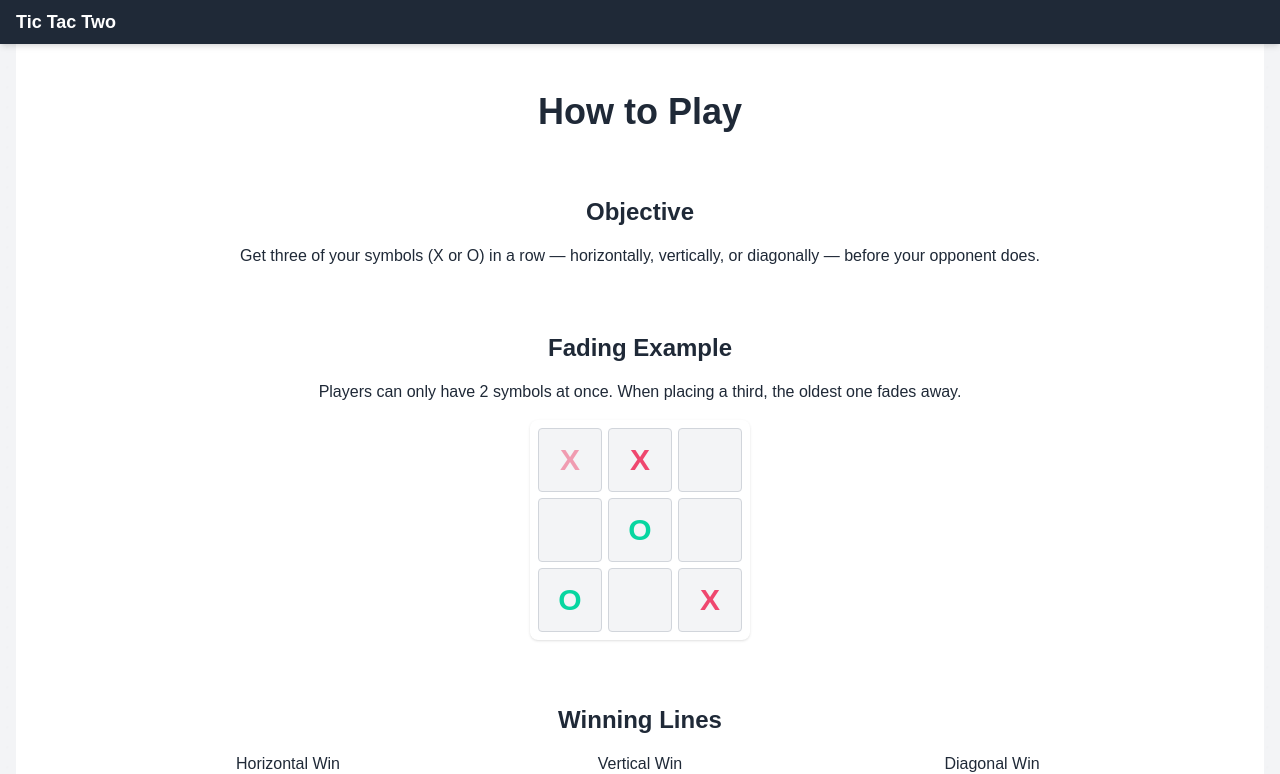
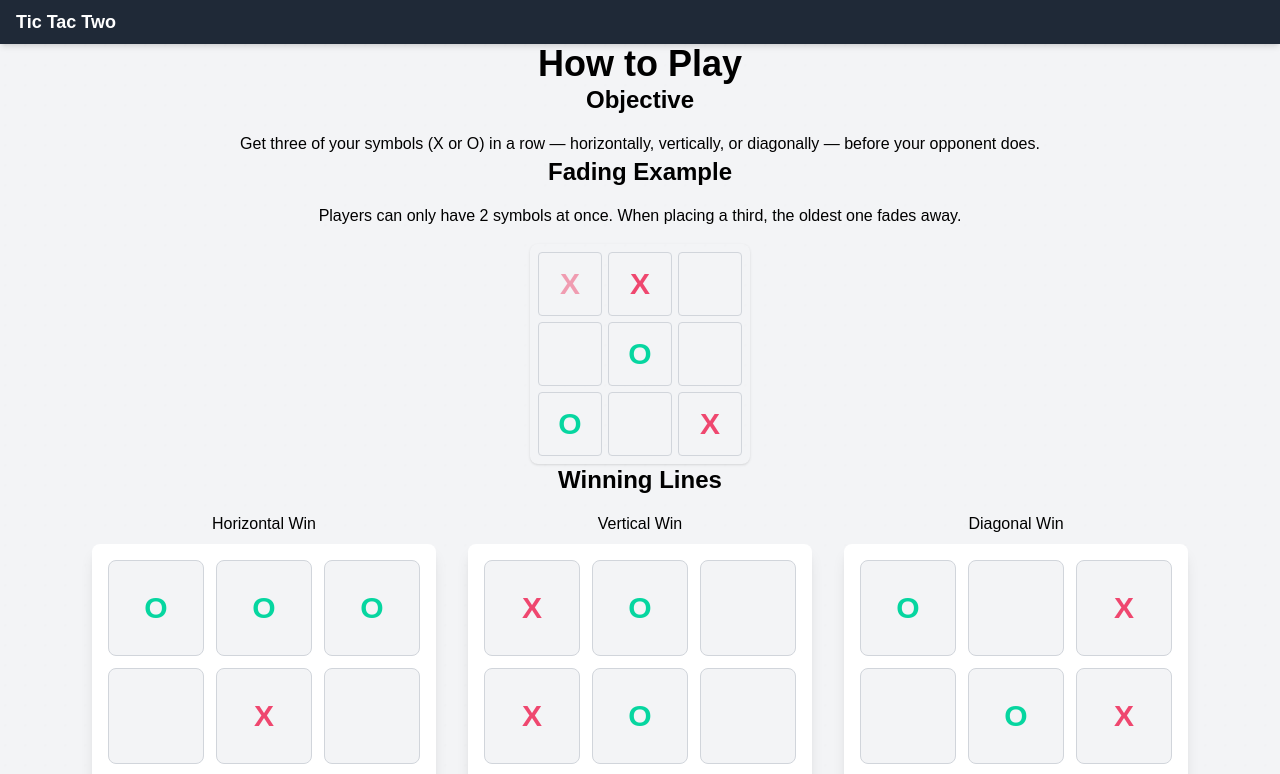
Before and after one commit to faycal-ghozzi/tic-tac-two, a Next.js app: page /how-to-play in a window 1280 px wide. Shown: the top 774 px of the page. Built offline with nearby package versions, Linux system fonts and the light colour scheme.

Commit message:
cleaned containers

```diff
--- a/src/app/game/local/page.tsx
+++ b/src/app/game/local/page.tsx
@@ -19,7 +19,7 @@ export default function LocalGamePage() {
   };
 
   return (
-    <main className="relative flex flex-col items-center justify-center min-h-screen px-4">
+    <div className="flex flex-col items-center">
       <div id="particles-bg" className="absolute inset-0 -z-10 pointer-events-none"></div>
       <Board
         isOnline={false}
@@ -34,6 +34,6 @@ export default function LocalGamePage() {
           Restart
         </button>
       )}
-    </main>
+    </div>
   );
 }
--- a/src/app/how-to-play/page.tsx
+++ b/src/app/how-to-play/page.tsx
@@ -9,8 +9,7 @@ import AnimatedDemo from "../../components/AnimatedDemo";
 
 export default function HowToPlayPage() {
   return (
-    <main className="min-h-screen px-4 md:px-8 py-12 bg-white text-gray-800 overflow-y-auto lg:overflow-y-scroll">
-  <div className="w-full max-w-5xl mx-auto space-y-16">
+    <div className="flex flex-col items-center">
 
         <h1 className="text-4xl font-bold text-center">How to Play</h1>
 
@@ -112,6 +111,5 @@ export default function HowToPlayPage() {
           </Link>
         </div>
       </div>
-    </main>
   );
 }
```
